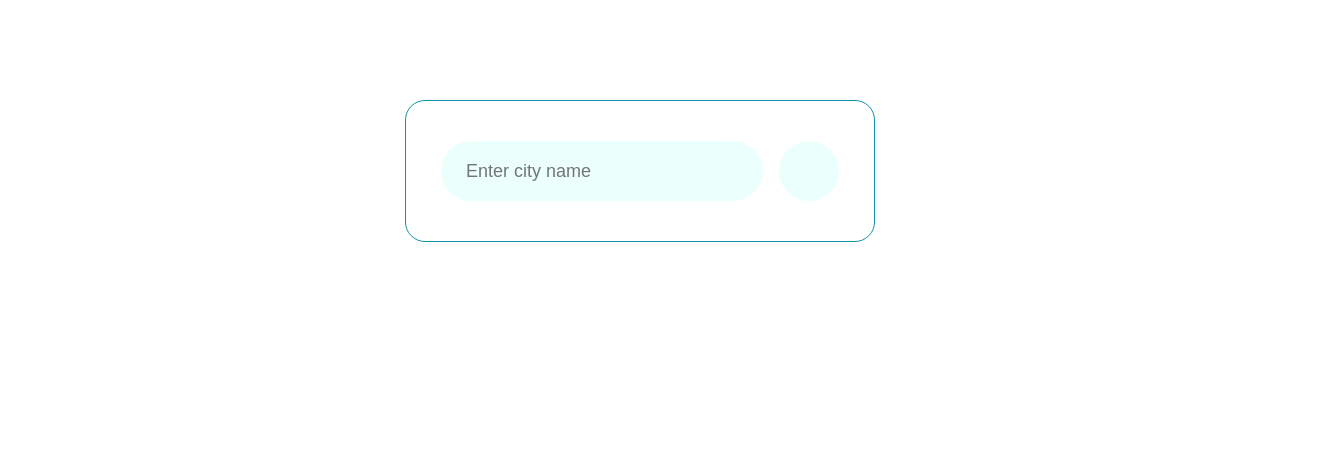
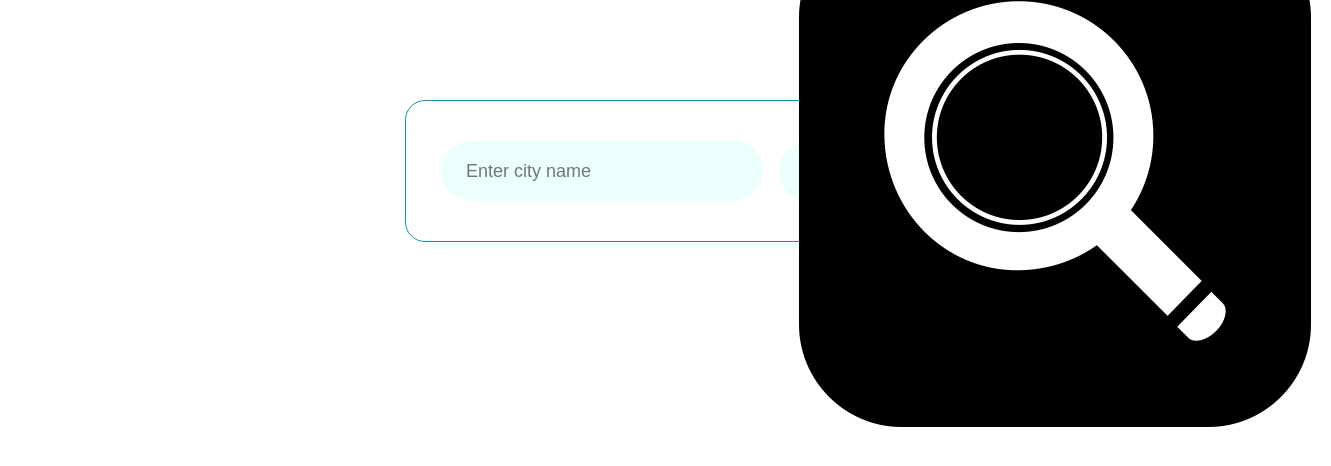
Before and after one commit to MESIYA05/weather, a plain HTML site: page index.html in a window 1280 px wide. Shown: the whole page, 1331 px wide, since content can reach past the window. Drawn offline with Linux system fonts and the light colour scheme.

Commit message:
new1 changes  updated

```diff
--- a/index.css
+++ b/index.css
@@ -63,8 +63,7 @@ body {
 
 .imgs{
     color: #fff;
-    height: 30px;
-    width:30px;
+    size: 30px;
     padding: 20px 20px;
 }
 
```
